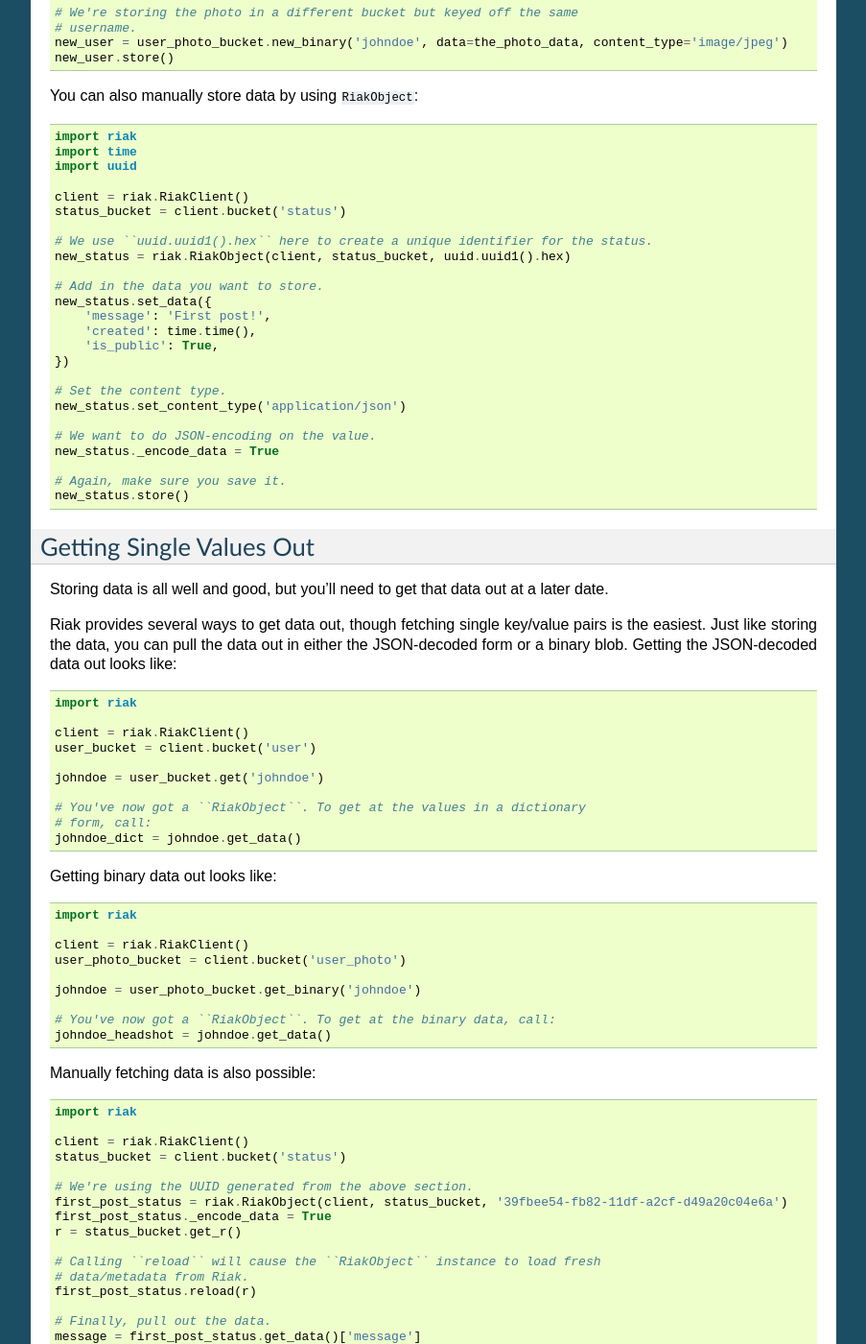
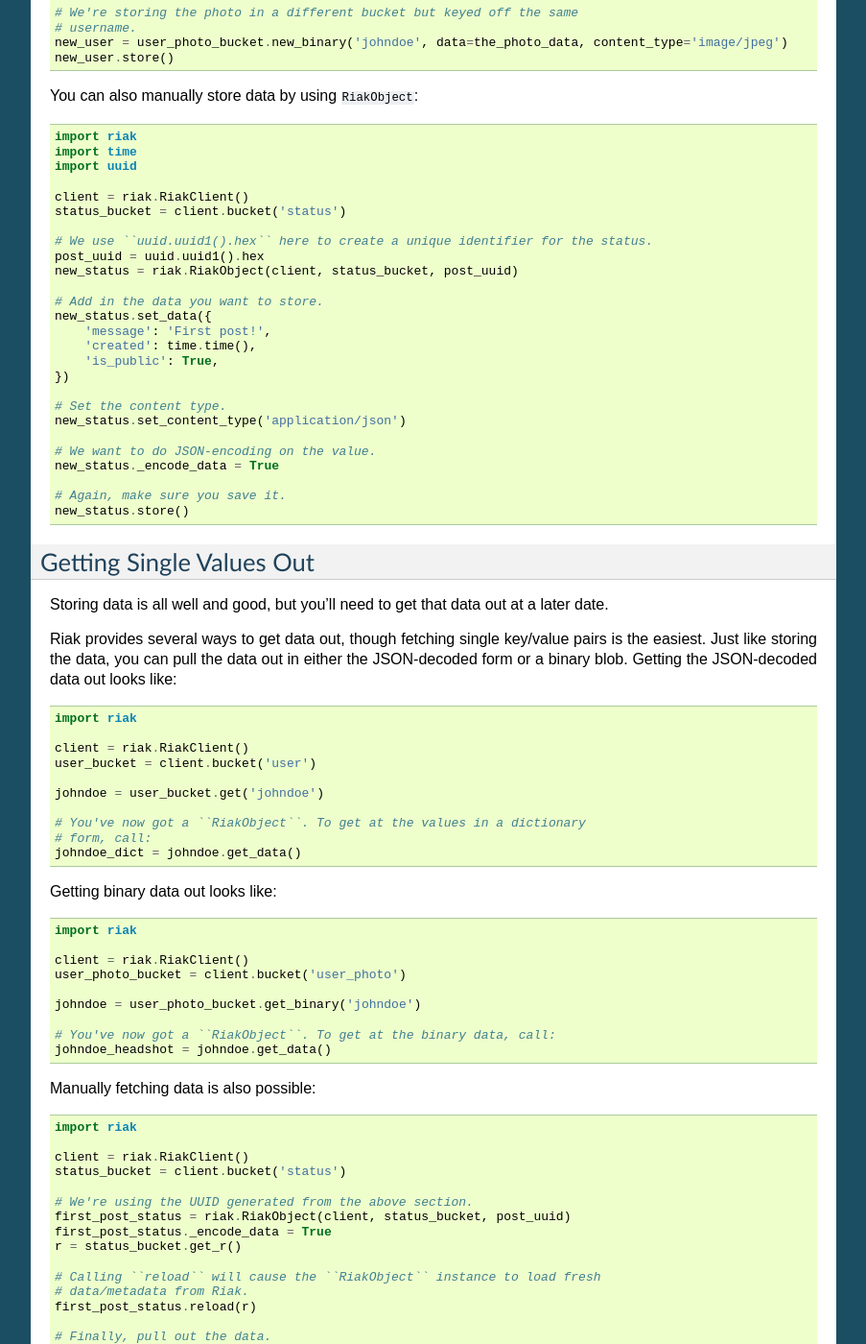
Before and after one commit to basho/riak-python-client, a Sphinx documentation site: the page built from docs/tutorial.rst, in a window 1280 px wide and 1400 px high, scrolled down 2348 px. Shown: the whole window at 96% size, without its empty margins (198-1101 px from the left). Built offline with Sphinx 7.4.7, drawn with Linux system fonts in a browser that asks for light colours.

Commit message:
Save UUID so the following section can fetch the value easily

```diff
--- a/docs/tutorial.rst
+++ b/docs/tutorial.rst
@@ -172,7 +172,8 @@
   status_bucket = client.bucket('status')
 
   # We use ``uuid.uuid1().hex`` here to create a unique identifier for the status.
-  new_status = riak.RiakObject(client, status_bucket, uuid.uuid1().hex)
+  post_uuid = uuid.uuid1().hex
+  new_status = riak.RiakObject(client, status_bucket, post_uuid)
 
   # Add in the data you want to store.
   new_status.set_data({
@@ -233,7 +234,7 @@
   status_bucket = client.bucket('status')
 
   # We're using the UUID generated from the above section.
-  first_post_status = riak.RiakObject(client, status_bucket, '39fbee54-fb82-11df-a2cf-d49a20c04e6a')
+  first_post_status = riak.RiakObject(client, status_bucket, post_uuid)
   first_post_status._encode_data = True
   r = status_bucket.get_r()
 
```
